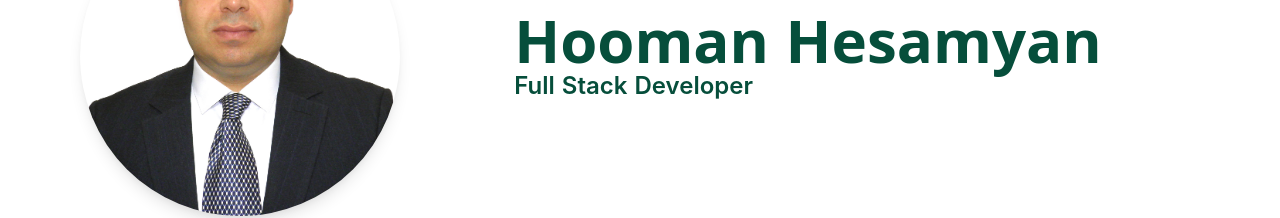
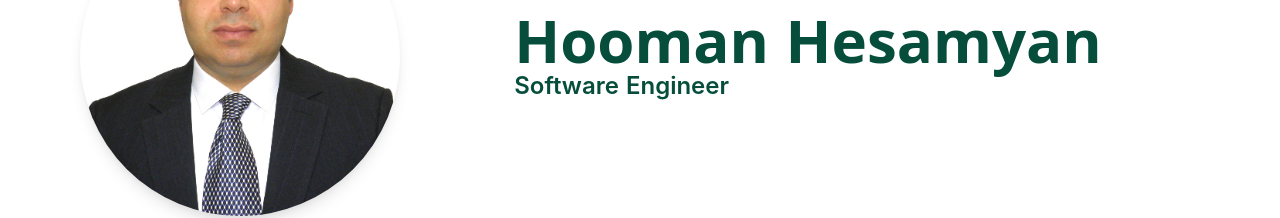
Before and after one commit to hooman734/cv-new, a Nuxt app: page / in a window 1280 px wide. Shown: the part 184-402 px from the top of the page. Built offline with nearby package versions, Linux system fonts and the light colour scheme.

Commit message:
fix title

```diff
--- a/components/Name.vue
+++ b/components/Name.vue
@@ -1,7 +1,7 @@
 <template>
   <div>
     <p class="font-black text-4xl sm:text-6xl text-green-900 font-sans">Hooman Hesamyan</p>
-    <p class="font-semibold text-xl sm:text-2xl text-green-900">Full Stack Developer</p>
+    <p class="font-semibold text-xl sm:text-2xl text-green-900">Software Engineer</p>
   </div>
 
 </template>
```
